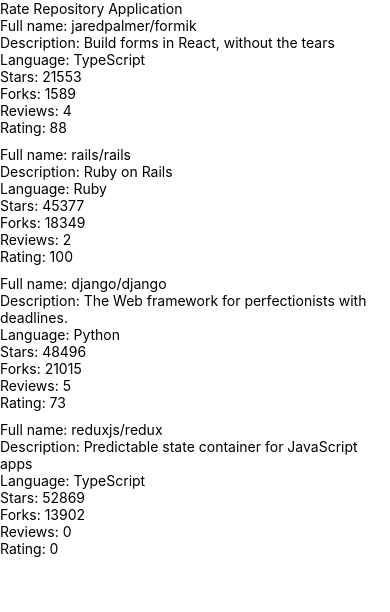
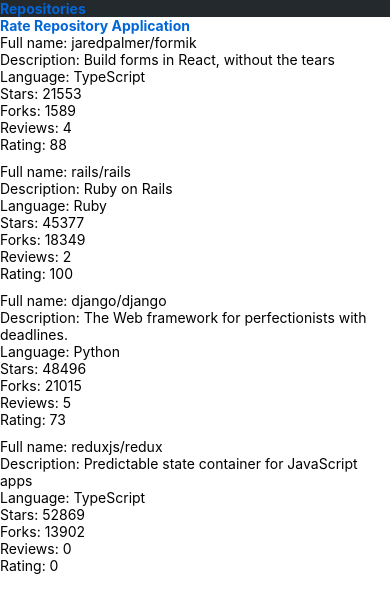
Before and after one commit to cragtok/rate-repository-app, a React Native app: screen / in a window 390 px wide. Shown: the top 612 px of the page. Built offline with nearby package versions, Linux system fonts and the light colour scheme.

Commit message:
Exercise 10.4

```diff
--- /dev/null
+++ b/src/components/AppBar.jsx
@@ -0,0 +1,22 @@
+import { View, StyleSheet } from "react-native";
+import Constants from "expo-constants";
+import AppBarTab from "./AppBarTab";
+import theme from "../theme";
+
+const styles = StyleSheet.create({
+    container: {
+        paddingTop: Constants.statusBarHeight,
+        backgroundColor: theme.colors.textPrimary,
+    },
+    // ...
+});
+
+const AppBar = () => {
+    return (
+        <View style={styles.container}>
+            <AppBarTab text="Repositories" />
+        </View>
+    );
+};
+
+export default AppBar;
--- /dev/null
+++ b/src/components/AppBarTab.jsx
@@ -0,0 +1,14 @@
+import { Pressable } from "react-native";
+import Text from "./Text";
+
+const AppBarTab = ({ text }) => {
+    return (
+        <Pressable onPress={() => alert("PRESSED")}>
+            <Text color="primary" fontWeight="bold">
+                {text}
+            </Text>
+        </Pressable>
+    );
+};
+
+export default AppBarTab;
--- a/src/components/Main.jsx
+++ b/src/components/Main.jsx
@@ -1,10 +1,10 @@
-import Constants from "expo-constants";
-import { Text, StyleSheet, View } from "react-native";
+import { StyleSheet, View } from "react-native";
+import AppBar from "./AppBar";
 import RepositoryList from "./RepositoryList";
+import Text from "./Text";
 
 const styles = StyleSheet.create({
     container: {
-        marginTop: Constants.statusBarHeight,
         flexGrow: 1,
         flexShrink: 1,
     },
@@ -13,7 +13,10 @@
 const Main = () => {
     return (
         <View style={styles.container}>
-            <Text>Rate Repository Application</Text>
+            <AppBar />
+            <Text color="primary" fontWeight="bold">
+                Rate Repository Application
+            </Text>
             <RepositoryList />
         </View>
     );
--- /dev/null
+++ b/src/components/Text.js
@@ -0,0 +1,39 @@
+import { Text as NativeText, StyleSheet } from "react-native";
+
+import theme from "../theme";
+
+const styles = StyleSheet.create({
+    text: {
+        color: theme.colors.textPrimary,
+        fontSize: theme.fontSizes.body,
+        fontFamily: theme.fonts.main,
+        fontWeight: theme.fontWeights.normal,
+    },
+    colorTextSecondary: {
+        color: theme.colors.textSecondary,
+    },
+    colorPrimary: {
+        color: theme.colors.primary,
+    },
+    fontSizeSubheading: {
+        fontSize: theme.fontSizes.subheading,
+    },
+    fontWeightBold: {
+        fontWeight: theme.fontWeights.bold,
+    },
+});
+
+const Text = ({ color, fontSize, fontWeight, style, ...props }) => {
+    const textStyle = [
+        styles.text,
+        color === "textSecondary" && styles.colorTextSecondary,
+        color === "primary" && styles.colorPrimary,
+        fontSize === "subheading" && styles.fontSizeSubheading,
+        fontWeight === "bold" && styles.fontWeightBold,
+        style,
+    ];
+
+    return <NativeText style={textStyle} {...props} />;
+};
+
+export default Text;
--- /dev/null
+++ b/src/theme.js
@@ -0,0 +1,20 @@
+const theme = {
+    colors: {
+        textPrimary: "#24292e",
+        textSecondary: "#586069",
+        primary: "#0366d6",
+    },
+    fontSizes: {
+        body: 14,
+        subheading: 16,
+    },
+    fonts: {
+        main: "System",
+    },
+    fontWeights: {
+        normal: "400",
+        bold: "700",
+    },
+};
+
+export default theme;
```
